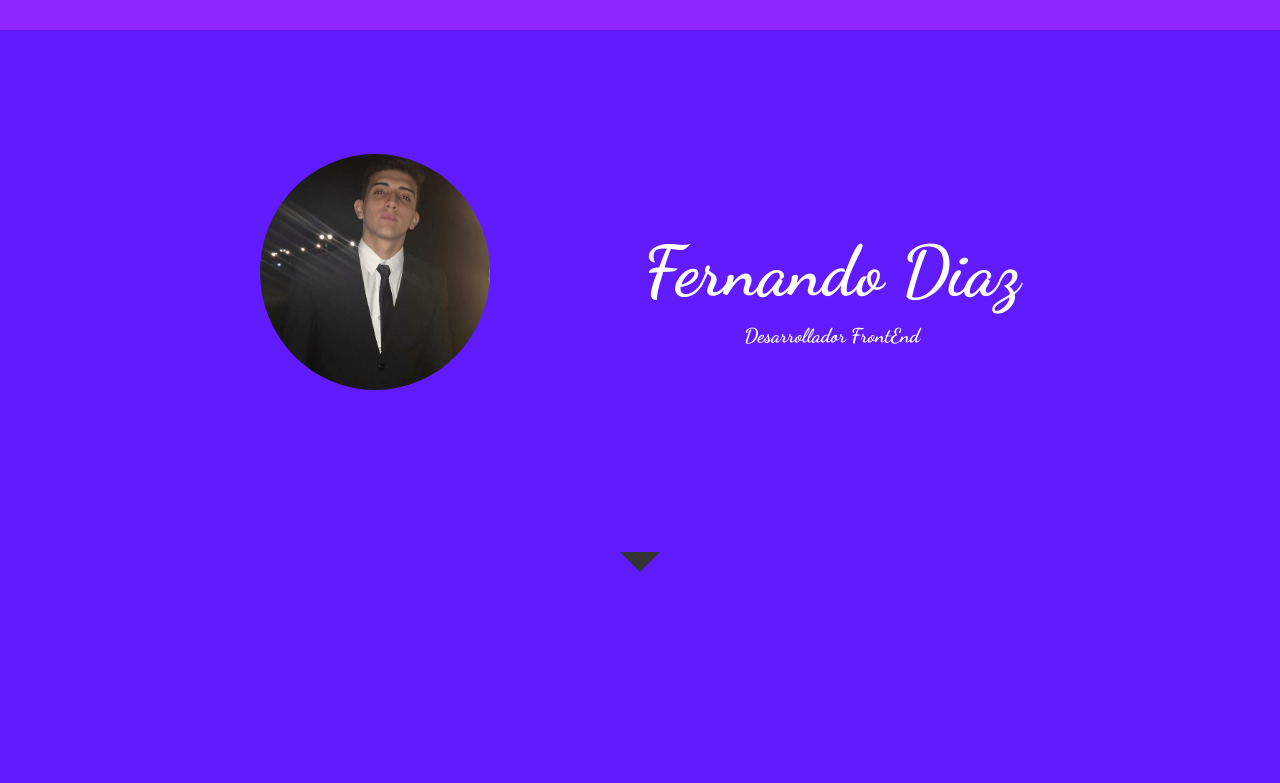
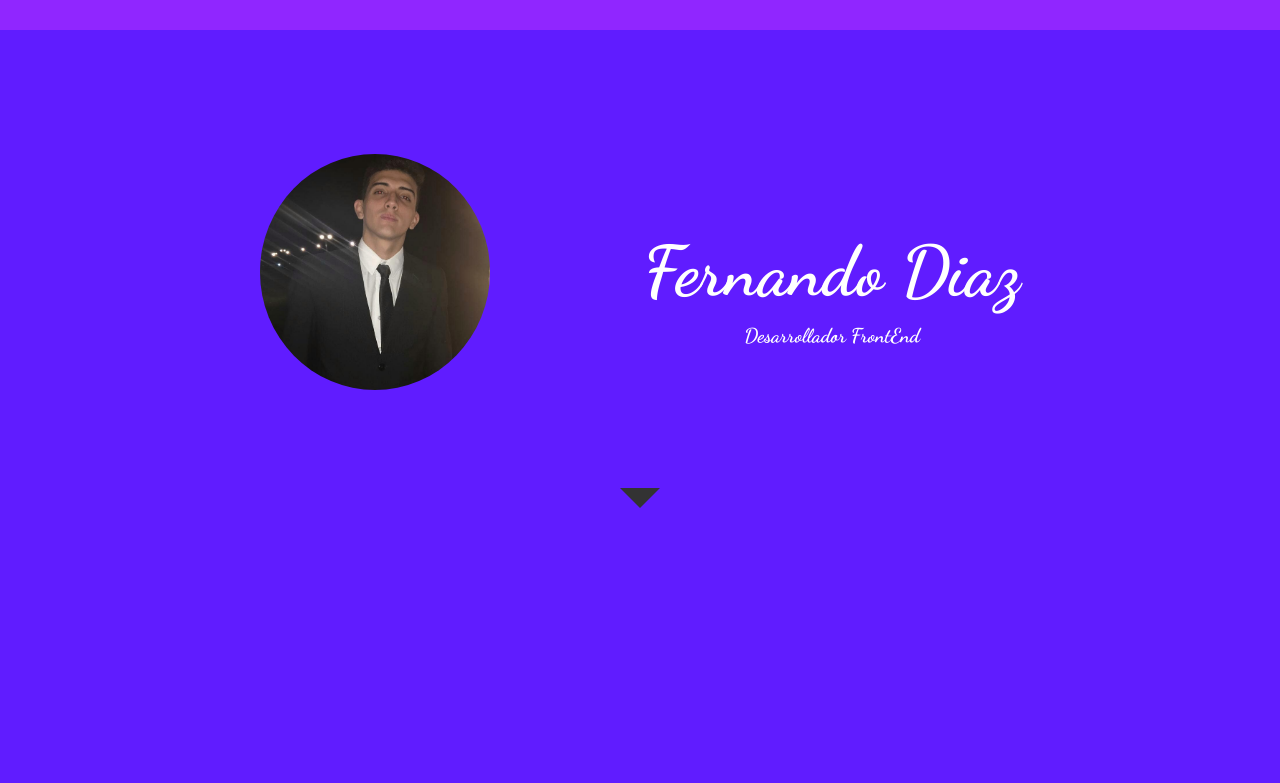
Before and after one commit to FernandoDiaz01/FernandoDiaz01PruebaTecnica, a Next.js app: page / in a window 1280 px wide. Shown: the top 783 px of the page. Built offline with nearby package versions, Linux system fonts and the light colour scheme.

Commit message:
Modificacion del componente Presentation

```diff
--- a/src/app/presentation/presentation.module.css
+++ b/src/app/presentation/presentation.module.css
@@ -40,7 +40,7 @@
   display: flex;
   justify-content: center;
   align-items: center;
-  margin-top: 10%;
+  margin-top: 5%;
 }
 
 .arrow {
```
